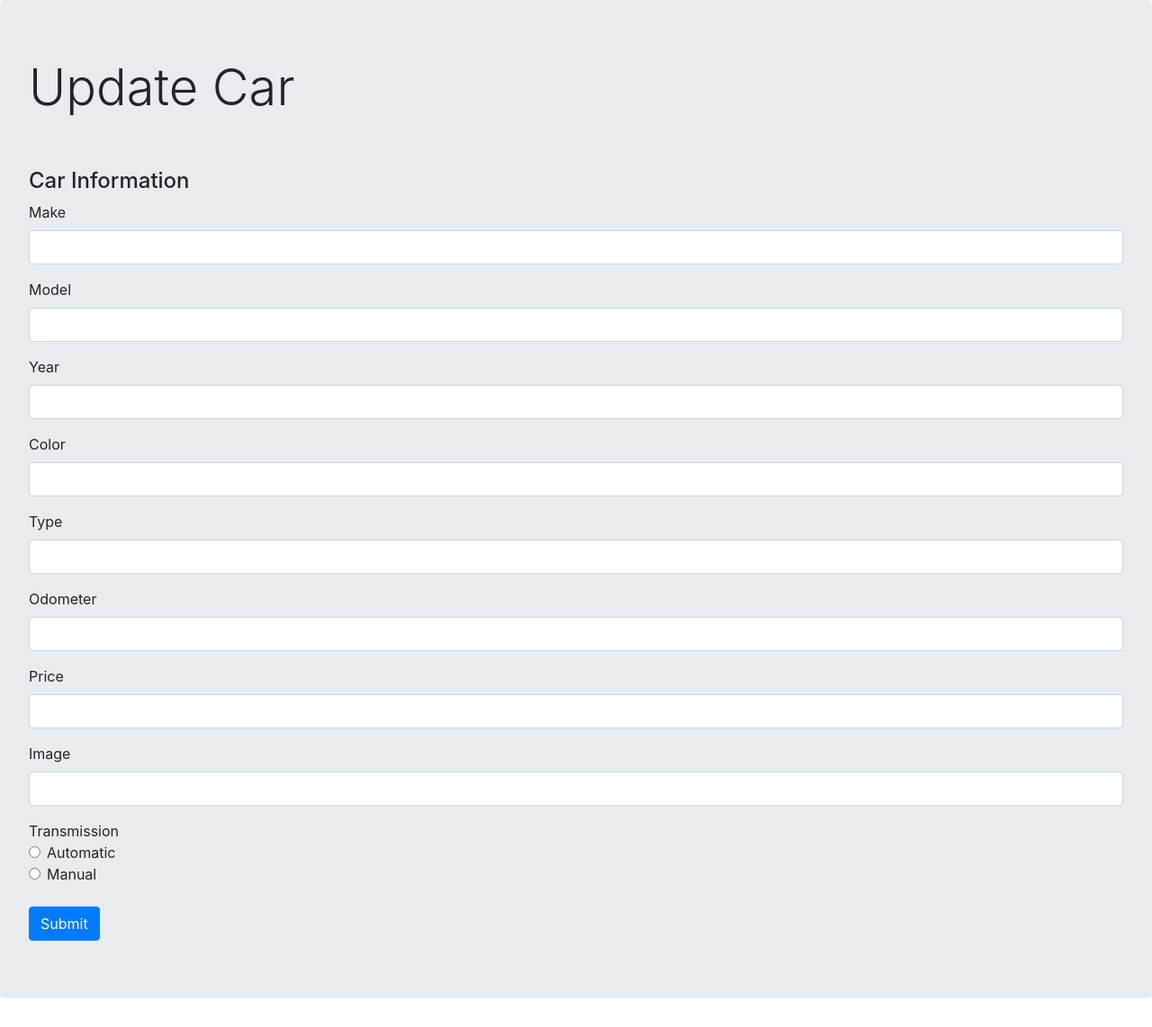
After one commit to jabernall24/CST-336-Group-Project, a PHP site: page /update.php?carId=1 in a window 1280 px wide. The commit adds this page. Shown: the whole page at 90% size. Run offline with PHP 8.4, Linux system fonts and the light colour scheme; data that the repository does not hold is empty; some libraries are stand-ins or nearby versions.

Commit message:
update page

```diff
--- a/admin.php
+++ b/admin.php
@@ -152,6 +152,7 @@ if (!isset($_SESSION['adminName'])) {
         <button class ="btn btn-danger text-center">Logout</button>
     </form></h4>
 
+        </div>
 
 
             <br>
@@ -170,6 +171,5 @@ if (!isset($_SESSION['adminName'])) {
      <div id="cars"></div>
 
 
-</div>
     </body>
 </html>
--- /dev/null
+++ b/api/getCarInfo.php
@@ -0,0 +1,17 @@
+<?php
+
+
+
+    include '../dbConnection.php';
+    $conn = getDatabaseConnection("ottermart");
+
+    $carId = $_GET['carId'];
+
+    $sql = "SELECT * FROM cars WHERE carId = $carId";
+
+    $stmt = $conn->prepare($sql);
+    $stmt->execute();
+    $product = $stmt->fetch(PDO::FETCH_ASSOC);
+    echo json_encode($product);
+
+?>
--- /dev/null
+++ b/update.php
@@ -0,0 +1,204 @@
+<!DOCTYPE html>
+<html>
+    <head>
+        <title> </title>
+
+         <script src="https://ajax.googleapis.com/ajax/libs/jquery/1.10.2/jquery.min.js"></script>
+          <link rel="stylesheet" href="https://stackpath.bootstrapcdn.com/bootstrap/4.3.1/css/bootstrap.min.css" integrity="sha384-ggOyR0iXCbMQv3Xipma34MD+dH/1fQ784/j6cY/iJTQUOhcWr7x9JvoRxT2MZw1T" crossorigin="anonymous">
+
+         <script>
+
+
+
+                       getCarInfo();
+
+                function getCarInfo() {
+                $.ajax({
+                    type: "GET",
+                    url: "api/getCarInfo.php",
+                    dataType: "json",
+                     data : {"carId": <?=$_GET['carId']?>},
+                    success: function(data, status) {
+
+
+
+
+                         $("#make").val(data["make"]);
+                         $("#model").val(data["model"]);
+                         $("#year").val(data["year"]);
+                         $("#type").val(data["type"]);
+                         $("#price").val(data["price"]).change();
+
+                         if(data["transmission"] == "Automatic")
+                         {
+
+                               $('#transmission1').click();
+
+                         }
+                         else if(data["transmission"] == "Manual")
+                         {
+                               $('#transmission2').click();
+
+                         }
+
+
+                         $("#odometer").val(data["odometer"]).change();
+                         $("#image").val(data["image"]).change();
+                         $("#price").val(data["price"]).change();
+                         $("#color").val(data["color"]).change();
+
+                    }
+                });
+                }
+
+
+                $(document).ready(function(){
+
+
+
+
+
+
+                    $("#submitButton").on("click",function(){
+
+                    let transmission = "";
+
+                    if($("#transmission1").is(":checked"))
+                {
+                    transmission = "Automatic";
+                }
+                else  if($("#transmission2").is(":checked"))
+
+                {
+
+                    transmission = "Manual";
+                }
+
+
+                        $.ajax({
+                            type: "GET",
+                            url: "api/updateCarAPI.php",
+                            dataType: "json",
+                            data:{"carId": <?=$_GET['carId']?>,
+
+
+                                "make": $("#make").val(),
+                                "model": $("#model").val(),
+                                "year": $("#year").val(),
+                                "type": $("#type").val(),
+                                "transmission": transmission,
+                                "odometer": $("#odometer").val(),
+                                "image": $("#image").val(),
+                                "color": $("#color").val(),
+                                "price": $("#price").val()
+
+
+                            },
+                            success: function(data, status) {
+                                //$("#updated").html("Product Updated");
+
+                            }
+
+                        });//end
+                      //  $("#updated").html("Product Updated");
+                    });
+
+
+                });//documentReady
+
+
+
+
+
+
+
+                </script>
+
+
+    </head>
+    <body>
+     <div class="jumbotron">
+    <h1 class="display-4">Update Car</h1>
+    <br>
+    <br>
+
+
+    <form>
+        <h4 class="display-8">Car Information</h4>
+
+
+
+
+      <div class="form-group">
+        <label for="make">Make</label>
+        <input type="text" class="form-control" id="make" >
+      </div>
+
+      <div class="form-group">
+        <label for="model">Model</label>
+        <input type="text" class="form-control" id="model">
+      </div>
+
+      <div class="form-group">
+        <label for="year">Year</label>
+        <input type="text" class="form-control" id="year">
+      </div>
+
+      <div class="form-group">
+        <label for="color">Color</label>
+        <input type="text" class="form-control" id="color">
+      </div>
+
+      <div class="form-group">
+        <label for="type">Type</label>
+        <input type="text" class="form-control" id="type">
+      </div>
+
+
+      <div class="form-group">
+        <label for="odometer">Odometer</label>
+        <input type="text" class="form-control" id="odometer">
+      </div>
+
+      <div class="form-group">
+        <label for="price">Price</label>
+        <input type="text" class="form-control" id="price">
+      </div>
+
+      <div class="form-group">
+        <label for="image">Image</label>
+        <input type="text" class="form-control" id="image">
+      </div>
+
+        Transmission
+        <div class="form-check">
+          <input class="form-check-input" type="radio" name="transmission" id="transmission1" value="option1">
+          <label class="form-check-label" for="autoRadio">
+            Automatic
+          </label>
+        </div>
+        <div class="form-check">
+          <input class="form-check-input" type="radio" name="transmission" id="transmission2" value="option2">
+          <label class="form-check-label" for="manualRadio">
+            Manual
+          </label>
+        </div>
+        <br>
+
+
+        <button  id="submitButton" type="submit" class="btn btn-primary">Submit</button>
+      </form>
+
+    <span id="updated"></span>
+
+
+        </div>
+
+
+
+
+
+
+
+    </body>
+</html>
```
Also changed, not shown: addCars.php (+23 -14 lines), api/updateCarAPI.php (added, +51 -0 lines).
